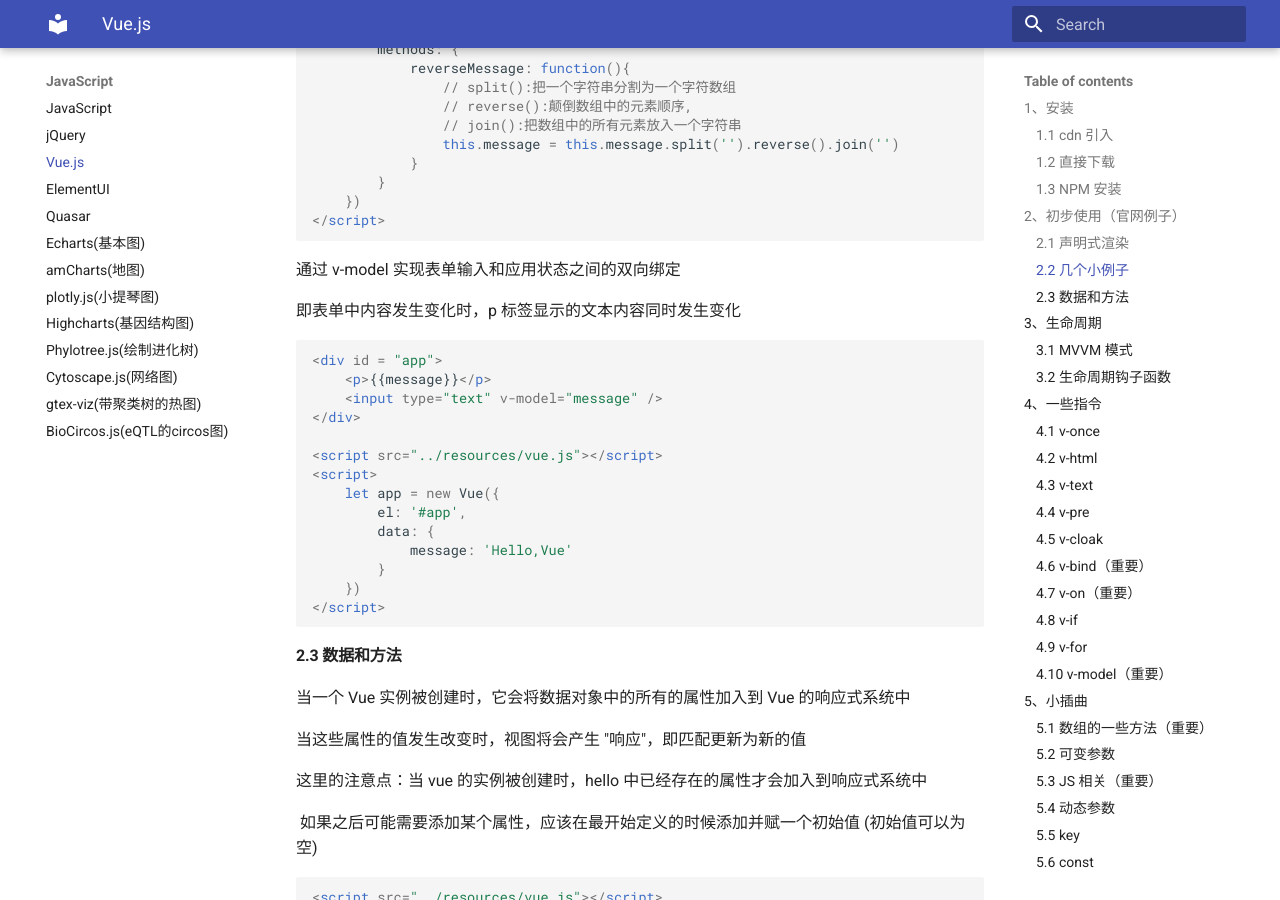
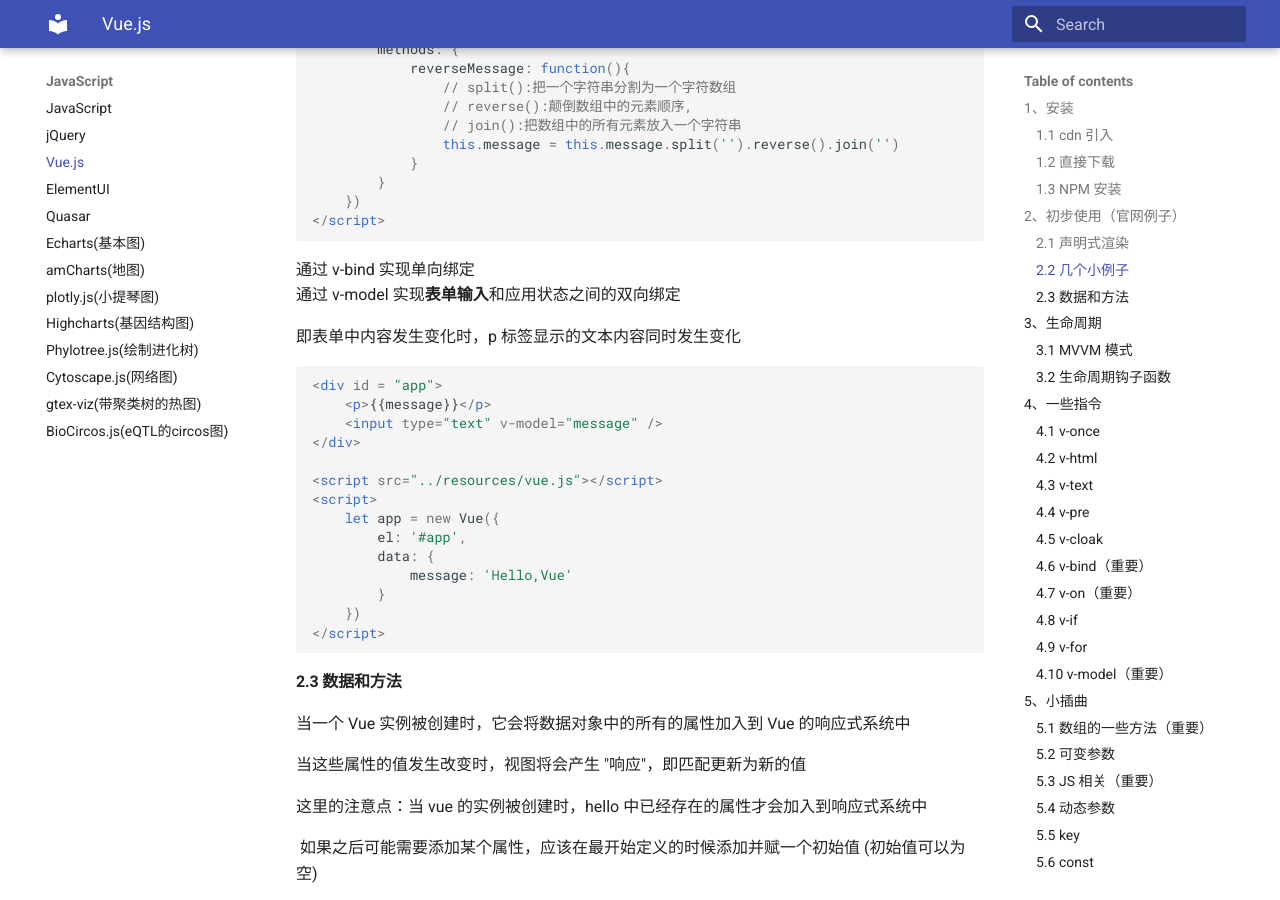
Before and after one commit to hzauwang/web-learn-v2, an MkDocs documentation site: the page built from docs/js/Vue.md, in a window 1280 px wide and 900 px high, scrolled down 3154 px. Built offline with MkDocs 1.6.1 and Material for MkDocs 9.7.7, drawn with Linux system fonts in a browser that asks for light colours.

Commit message:
Update Vue.md

```diff
--- a/docs/js/Vue.md
+++ b/docs/js/Vue.md
@@ -185,7 +185,8 @@
 
 
 
-通过 v-model 实现表单输入和应用状态之间的双向绑定
+通过 v-bind 实现单向绑定
+通过 v-model 实现<b>表单输入</b>和应用状态之间的双向绑定
 
 即表单中内容发生变化时，p 标签显示的文本内容同时发生变化
 
```
